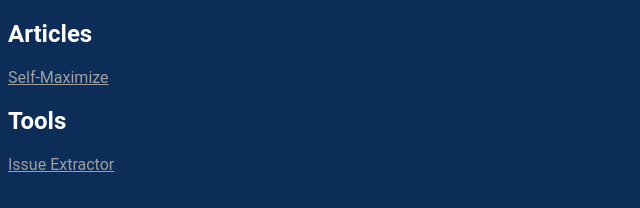
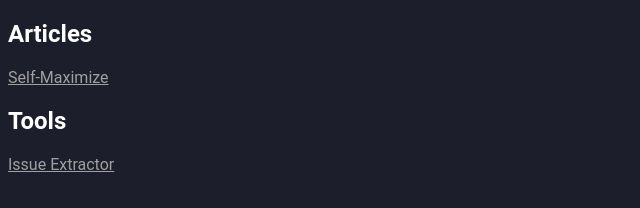
Before and after one commit to nuuner/nuuner.github.io, a plain HTML site: page index.html in a window 1280 px wide. Shown: the whole page, without its empty margins (0-640 px from the left). Drawn offline with Linux system fonts and the dark colour scheme.

Commit message:
Changed color of dark mode

```diff
--- a/dark-mode.css
+++ b/dark-mode.css
@@ -1,6 +1,6 @@
 @media (prefers-color-scheme: dark) {
     body {
-        background-color: #0c2d57;
+        background-color: #1d1e2c;
         color: white;
     }
 
```
